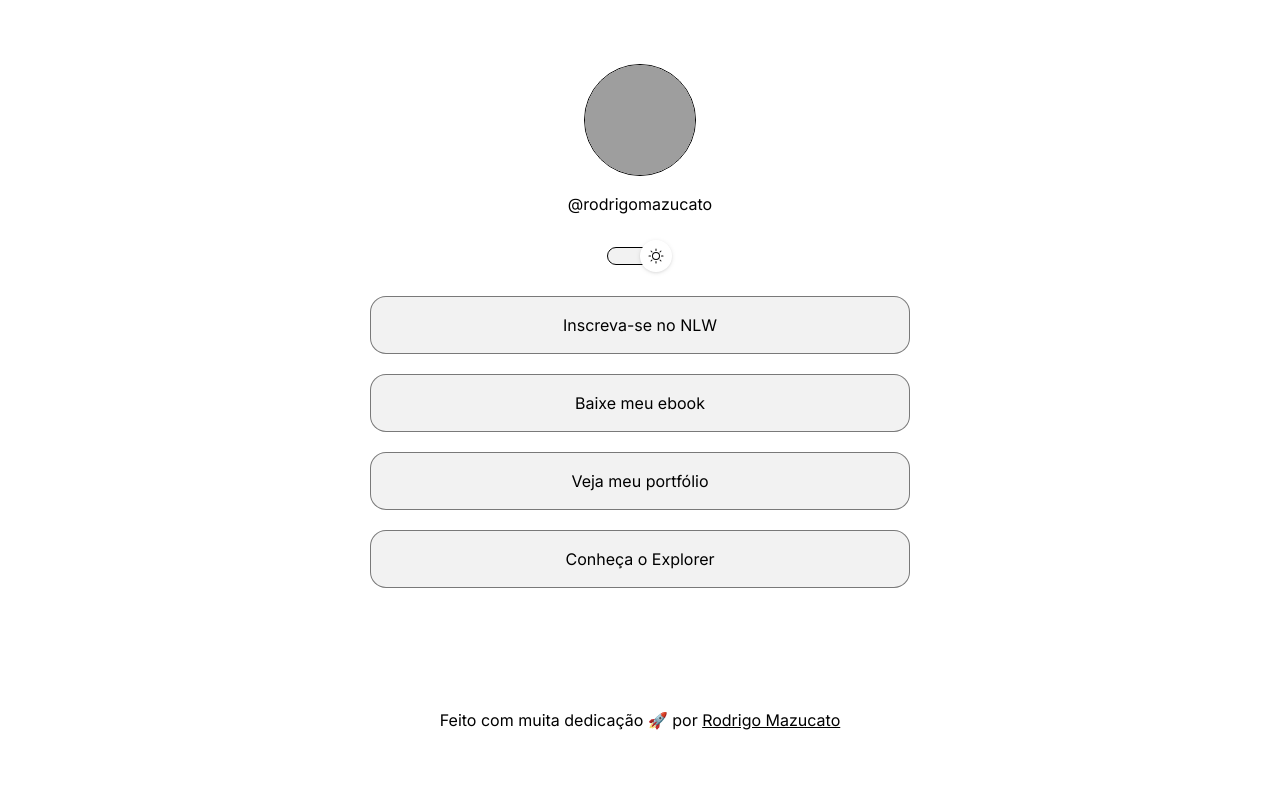
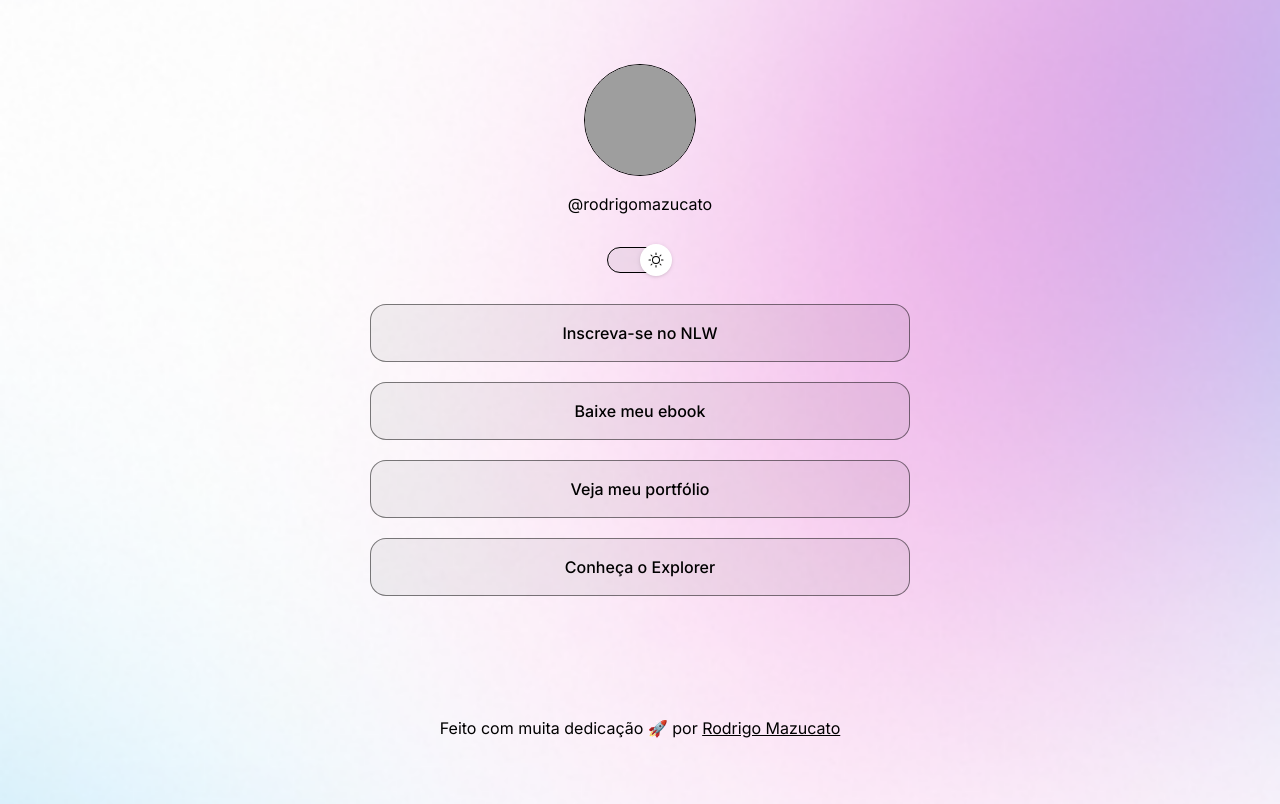
Before and after one commit to rodrigomazucato/dev-links-tailwind, a React (Vite) app: page / in a window 1280 px wide. Built offline with nearby package versions, Linux system fonts and the light colour scheme; grey boxes are pictures that could not be loaded; some icons are missing.

Commit message:
feat: adicionar imagem de fundo e ajustar propriedades do link

```diff
--- a/src/App.tsx
+++ b/src/App.tsx
@@ -11,7 +11,8 @@ import { Switch } from "./components/Switch";
 export function App() {
   const usuario = "rodrigomazucato";
   return (
-    <div className="flex flex-col items-center gap-8 w-[540px] mx-auto my-16">
+    <div className="bg-[image:var(--bg-light)] bg-center bg-cover">
+      <div className=" flex flex-col items-center gap-8 w-[540px] mx-auto py-16">
         <div className="flex flex-col items-center space-y-4">
           <img
             className="border rounded-full border-text-light size-28"
@@ -22,10 +23,10 @@ export function App() {
         </div>
         <Switch />
         <div className="flex flex-col w-full gap-5">
-        <LinkContainer texto="Inscreva-se no NLW" />
-        <LinkContainer texto="Baixe meu ebook" />
-        <LinkContainer texto="Veja meu portfólio" />
-        <LinkContainer texto="Conheça o Explorer" />
+          <LinkContainer texto="Inscreva-se no NLW" href="#" />
+          <LinkContainer texto="Baixe meu ebook" href="#" />
+          <LinkContainer texto="Veja meu portfólio" href="#" />
+          <LinkContainer texto="Conheça o Explorer" href="#" />
         </div>
         <div className="flex justify-between gap-6">
           <IconeRedeSocial Icone={LogoGithub} href="https://github.com" />
@@ -37,5 +38,6 @@ export function App() {
           Feito com muita dedicação 🚀 por <u>Rodrigo Mazucato</u>
         </span>
       </div>
+    </div>
   );
 }
--- a/src/components/IconeRedeSocial.tsx
+++ b/src/components/IconeRedeSocial.tsx
@@ -7,12 +7,12 @@ interface IconeRedeSocialProps extends ComponentProps<"a"> {
 export function IconeRedeSocial({ Icone, ...props }: IconeRedeSocialProps) {
   return (
     <a
-      className="relative flex items-center justify-center cursor-pointer size-14"
+      className="relative flex items-center justify-center cursor-pointer size-14 focus:outline-none focus:bg-highlight-light focus:rounded-full"
       target="_blank"
       {...props}
     >
       <Icone height="24px" width="24px" />
-      <div className="absolute inset-0 rounded-full hover:bg-highlight-light"></div>
+      <div className="absolute inset-0 rounded-full hover:bg-highlight-light "></div>
     </a>
   );
 }
--- a/src/components/LinkContainer.tsx
+++ b/src/components/LinkContainer.tsx
@@ -1,11 +1,14 @@
-interface LinkContainerProps {
+import { ComponentProps } from "react";
+
+interface LinkContainerProps extends ComponentProps<"a"> {
   texto: string;
 }
-export function LinkContainer({ texto }: LinkContainerProps) {
+export function LinkContainer({ texto, ...props }: LinkContainerProps) {
   return (
     <a
-      href="#"
-      className="p-4 text-center border rounded-2xl bg-surface-light border-stroke-light hover:border-text-light"
+      className="p-4 font-medium text-center border rounded-2xl bg-surface-light border-stroke-light hover:bg-surface-hover-light hover:border-text-light"
+      target="_blank"
+      {...props}
     >
       {texto}
     </a>
--- a/src/components/Switch.tsx
+++ b/src/components/Switch.tsx
@@ -11,7 +11,7 @@ export function Switch() {
     <div className="flex items-center justify-end w-16">
       <IconeSwitch onClick={alternarTema} temaEscuroAtivo={temaEscuroAtivo} />
       <div
-        className={`w-15 h-4 mr-1 rounded-full outline outline-stroke-${tema}  bg-surface-${tema} `}
+        className={`w-15 h-6 mr-1 rounded-full outline outline-stroke-${tema}  bg-surface-${tema} `}
       />
     </div>
   );
--- a/src/index.css
+++ b/src/index.css
@@ -17,4 +17,8 @@
   --color-surface-dark: rgba(255, 255, 255, 0.05);
   --color-surface-hover-dark: rgba(255, 255, 255, 0.02);
   --color-highlight-dark: rgba(255, 255, 255, 0.1);
+
+  /* Imagens de fundo */
+  --bg-light: url(./assets/background-light.png);
+  --bg-dark: url(./assets/background-dark.png);
 }
```
Lines whose indentation alone changed are shown as unchanged.
